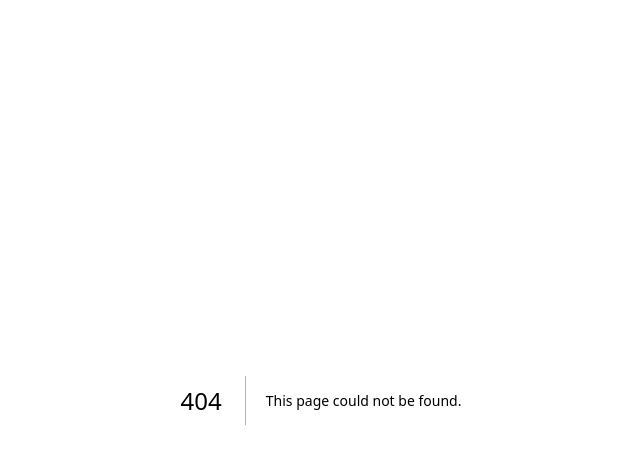
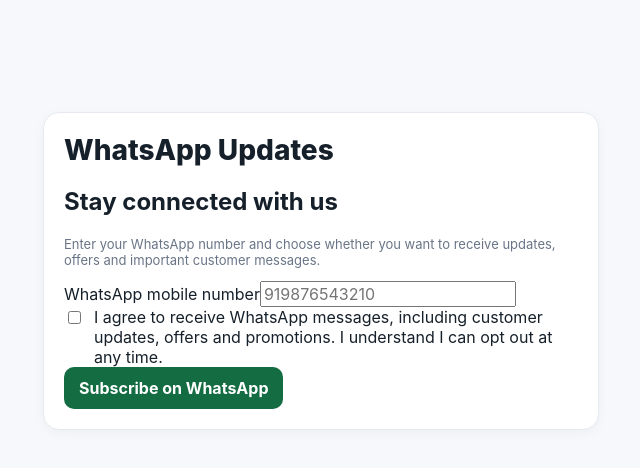
Before and after one commit to Hitesh709/WhatsappBulk, a Next.js app: page /consent in a window 1280 px wide. Before the commit this address had no page. Shown: the top 468 px of the page, without its empty margins (319-959 px from the left). Built offline with nearby package versions, Linux system fonts and the light colour scheme.

Commit message:
Add WhatsApp consent landing page

```diff
--- /dev/null
+++ b/app/consent/page.tsx
@@ -0,0 +1,28 @@
+"use client";
+
+import { FormEvent, useState } from "react";
+
+export default function ConsentPage() {
+  const [phone, setPhone] = useState("");
+  const [consent, setConsent] = useState(false);
+  const [done, setDone] = useState(false);
+  const [error, setError] = useState("");
+
+  async function submit(e: FormEvent) {
+    e.preventDefault(); setError("");
+    if (!consent) return setError("Please confirm that you agree to receive WhatsApp messages.");
+    const r = await fetch("/api/leads/consent", { method: "POST", headers: { "Content-Type": "application/json" }, body: JSON.stringify({ phone, consent: true }) });
+    const data = await r.json();
+    if (!r.ok) return setError(data.error || "We could not save your consent. Please check the number.");
+    setDone(true);
+  }
+
+  return <main className="shell" style={{maxWidth:620,margin:"0 auto"}}><section className="card section" style={{marginTop:80}}>
+    <div className="brand">WhatsApp Updates</div>
+    {done ? <><h1>You're subscribed</h1><p className="label">Thank you. You can now receive WhatsApp updates and offers from us. You can opt out at any time.</p></> : <><h1>Stay connected with us</h1><p className="label">Enter your WhatsApp number and choose whether you want to receive updates, offers and important customer messages.</p><form className="form" onSubmit={submit}>
+      <label>WhatsApp mobile number<input type="tel" inputMode="tel" autoComplete="tel" value={phone} onChange={e=>setPhone(e.target.value)} placeholder="919876543210" required /></label>
+      <label style={{display:"flex",gap:10,alignItems:"flex-start"}}><input type="checkbox" checked={consent} onChange={e=>setConsent(e.target.checked)} required style={{marginTop:4}}/><span>I agree to receive WhatsApp messages, including customer updates, offers and promotions. I understand I can opt out at any time.</span></label>
+      <button className="btn" type="submit">Subscribe on WhatsApp</button>
+    </form>{error&&<p className="label">{error}</p>}</>}
+  </section></main>;
+}
```
